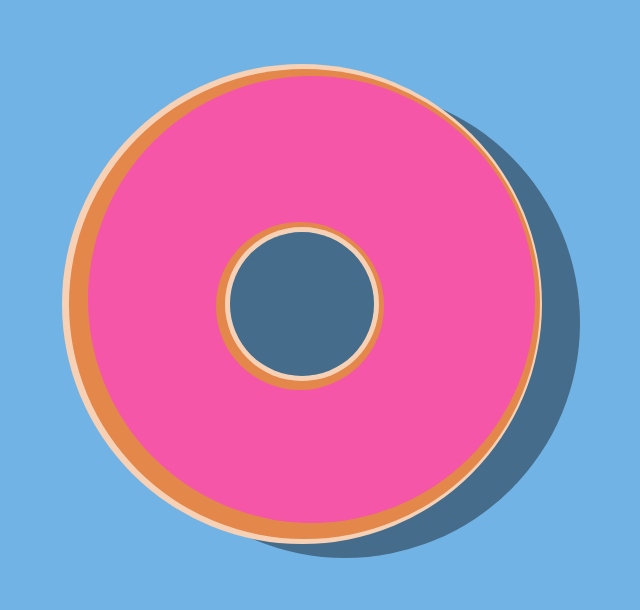
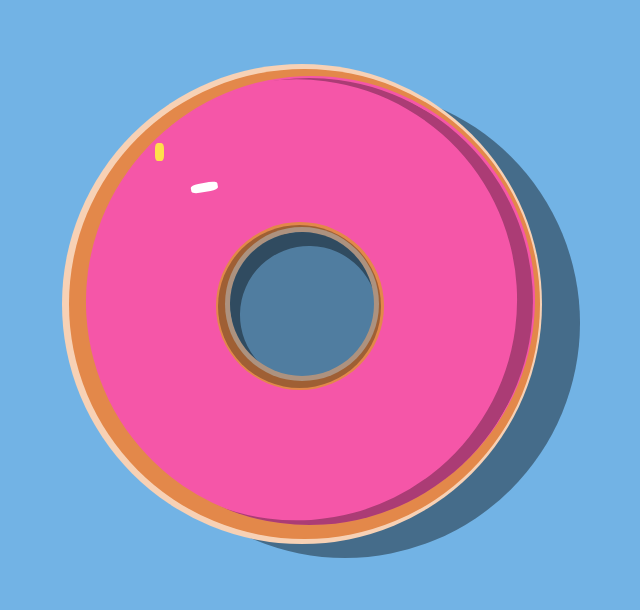
Before and after one commit to pennmeg/pure_css-donut, a plain HTML site: page index.html in a window 1280 px wide. Shown: the whole page, without its empty margins (338-978 px from the left). Drawn offline with Linux system fonts and the light colour scheme.

Commit message:
sprinkle set up and shadow

```diff
--- a/index.html
+++ b/index.html
@@ -10,12 +10,17 @@
     <div id="box">
       <div class="donut donut--1">
         <div class="donut donut--2">
-          <div class="donut icing"></div>
+          <div class="donut icing">
+            <div class="donut icing icing--shadow"></div>
+            <div class="sprinkle small yellow sprinkle--1"></div>
+            <div class="sprinkle large white sprinkle--2"></div>
+          </div>
         </div>
         <div class="donut donut--2__hole"></div>
         <div class="donut donut--1__hole"></div>
-        <div class="donut donut--shadow__hole hole--1"></div>
-        <div class="donut donut--shadow__hole hole--2"></div>
+        <div class="donut donut--shadow__hole--1"></div>
+        <div class="donut donut--shadow__hole--2"></div>
+        <div class="donut donut--shadow__cresent"></div>
         <div class="donut shadow"></div>
       </div>
     </div>
--- a/styles-donut.css
+++ b/styles-donut.css
@@ -41,17 +41,35 @@ body {
   background-color: rgba(0, 0, 0, 0.4);
   z-index: -1;
 }
-.donut--shadow__hole {
+.donut--shadow__hole--1 {
   top: 35%;
   left: 35%;
   height: 30%;
   width: 30%;
-}
-.hole--1 {
   background-color: rgb(114, 179, 229);
 }
-.hole--2 {
-  background-color: rgba(0, 0, 0, 0.4);
+.donut--shadow__hole--2 {
+  top: 33.5%;
+  left: 32.5%;
+  height: 34%;
+  width: 34%;
+  background-color: rgba(0, 0, 0, 0.3);
+}
+.donut--shadow__cresent {
+  top: 35%;
+  left: 35%;
+  width: 30%;
+  height: 30%;
+  box-shadow: inset -12px 5px 0 3px rgba(0, 0, 0, 0.4);
+  transform: rotate(260deg);
+}
+.icing--shadow {
+  top: 0.5%;
+  left: -0.5%;
+  width: 100%;
+  height: 100%;
+  box-shadow: inset -12px 5px 0 3px rgba(0, 0, 0, 0.3);
+  transform: rotate(30deg);
 }
 /* --- Donut Hole --- */
 .donut--1__hole {
--- a/styles-sprinkles.css
+++ b/styles-sprinkles.css
@@ -0,0 +1,52 @@
+.sprinkle--1 {
+  top: 15%;
+  left: 15%;
+}
+.sprinkle--2 {
+  top: 22%;
+  left: 25%;
+  transform: rotate(80deg);
+}
+/* --- Sprinle Set Up --- */
+.sprinkle {
+  position: absolute;
+}
+.small {
+  width: 2%;
+  height: 4%;
+  border-radius: 30%;
+}
+.med {
+  width: 2%;
+  height: 5%;
+  border-radius: 30%;
+}
+.large {
+  width: 2%;
+  height: 6%;
+  border-radius: 30%;
+}
+.yellow {
+  background-color: rgb(255, 223, 75);
+}
+.white {
+  background-color: rgb(255, 255, 255);
+}
+.pink {
+  background-color: rgb(255, 37, 168);
+}
+.red {
+  background-color: rgb(224, 5, 30);
+}
+.orange {
+  background-color: rgb(255, 134, 31);
+}
+.purple {
+  background-color: rgb(72, 46, 136);
+}
+.green {
+  background-color: rgb(30, 86, 55);
+}
+.blue {
+  background-color: rgb(20, 115, 203);
+}
```
